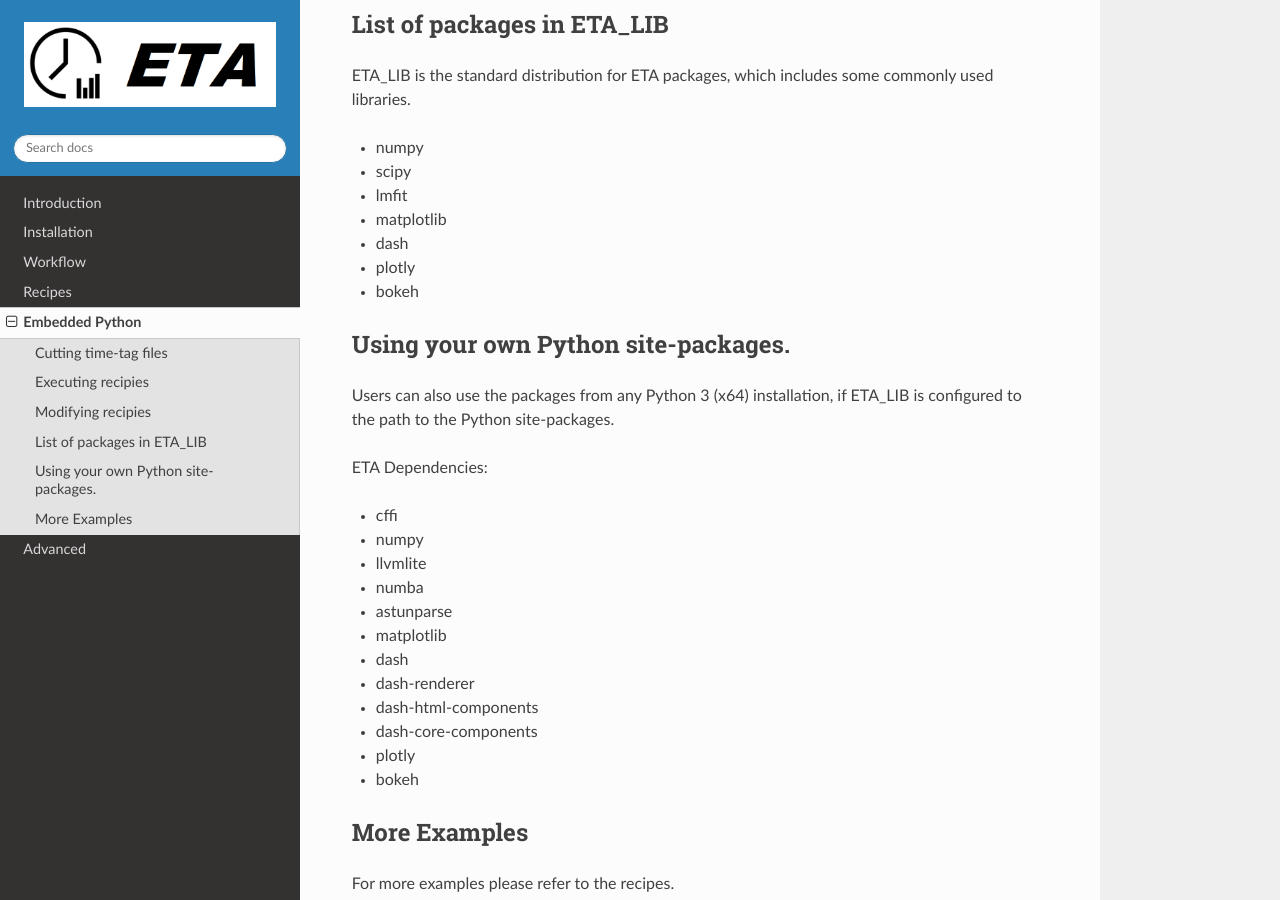
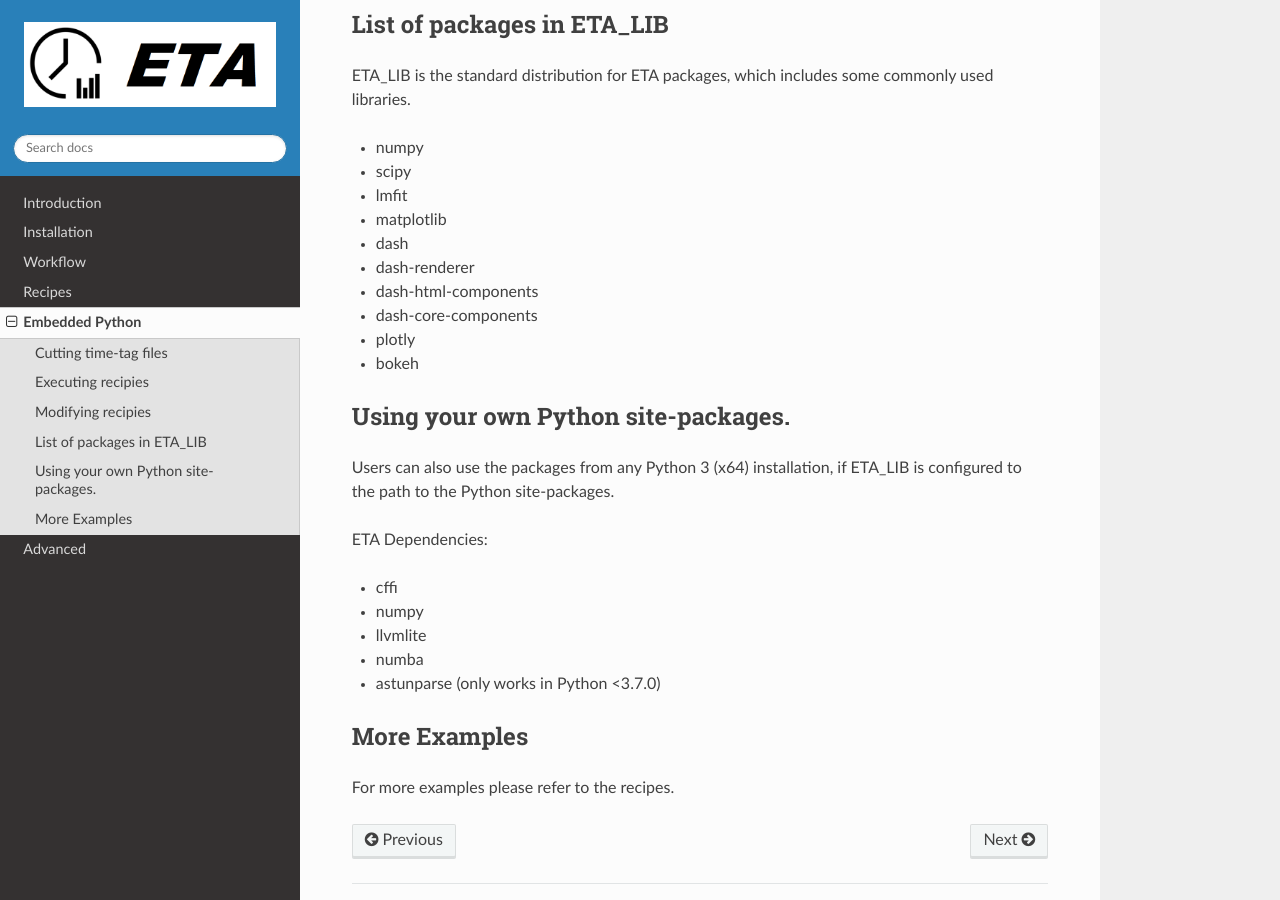
Before and after one commit to timetag/timetag.github.io, a Sphinx documentation site: the page built from docs/python.rst, in a window 1280 px wide and 900 px high, scrolled down 752 px. Built offline with Sphinx 7.4.7 and the Read the Docs theme 2.0.0, drawn with Linux system fonts in a browser that asks for light colours.

Commit message:
Update python.rst

```diff
--- a/docs/python.rst
+++ b/docs/python.rst
@@ -52,14 +55,8 @@
 - numpy
 - llvmlite
 - numba
-- astunparse
-- matplotlib
-- dash
-- dash-renderer
-- dash-html-components
-- dash-core-components
-- plotly
-- bokeh
+- astunparse (only works in Python <3.7.0)
+
 
 More Examples
 -----
```
Also changed, not shown: other parts of docs/python.rst (+3 -0 lines).
